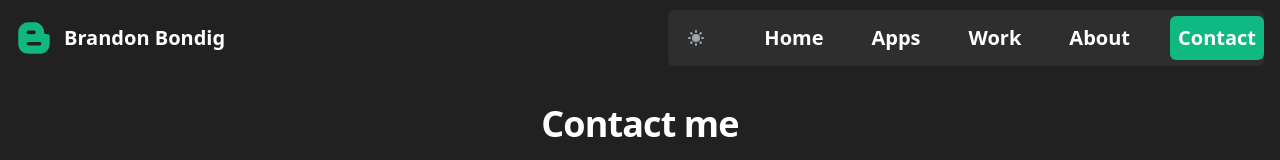
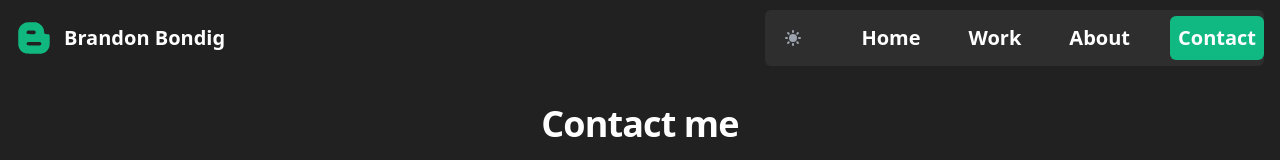
Before and after one commit to brandonbondig/portfolio_website, a Vue app in the folder client/: page /contact in a window 1280 px wide. Shown: the top 160 px of the page. Built offline with nearby package versions, Linux system fonts and the light colour scheme.

Commit message:
removed apps

```diff
--- a/client/src/components/navBar.vue
+++ b/client/src/components/navBar.vue
@@ -37,11 +37,6 @@
               <router-link @click="hideMenu('home')" to="/"
                 class="block py-2 pr-4 pl-3 text-xl text-white rounded font-bold active:bg-gray-100 md:hover:bg-transparent md:border-0 md:p-0">
                 Home</router-link>
-            </li>
-            <li :class="{ active: menuToggle == 'apps' }" class=" w-full md:p-2 rounded-md self-center">
-              <router-link @click="hideMenu('apps')" to="/apps"
-                class="block py-2 pr-4 pl-3 text-xl text-white rounded font-bold  active:bg-gray-100 md:hover:bg-transparent md:border-0 md:p-0">
-                Apps</router-link>
             </li>
             <li :class="{ active: menuToggle == 'work' }" class=" w-full md:p-2 rounded-md self-center">
               <router-link @click="hideMenu('work')" to="/work"
--- a/client/src/router/index.js
+++ b/client/src/router/index.js
@@ -1,7 +1,7 @@
 import { createRouter, createWebHistory } from "vue-router";
 import Home from "../views/Home.vue";
 import Work from "../views/Work.vue";
-import Apps from "../views/Apps.vue";
+
 import About from "../views/About.vue";
 import Contact from "../views/Contact.vue";
 
@@ -15,11 +15,6 @@ const routes = [
     path: "/work",
     name: "work",
     component: Work,
-  },
-  {
-    path: "/apps",
-    name: "apps",
-    component: Apps,
   },
   {
     path: "/about",
--- a/client/src/views/Apps.vue
+++ /dev/null
@@ -1,16 +0,0 @@
-<template lang="">
-    <div>
-        <h1>apps</h1>
-    </div>
-</template>
-<script>
-export default {
-    name: "apps",
-    created() {
-        this.$store.commit('SET_ROUTE', this.$router.currentRoute)
-    }
-}
-</script>
-<style lang="">
-
-</style>
```
